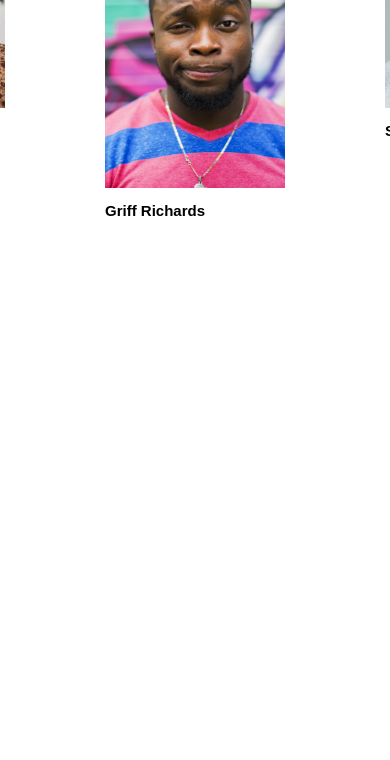
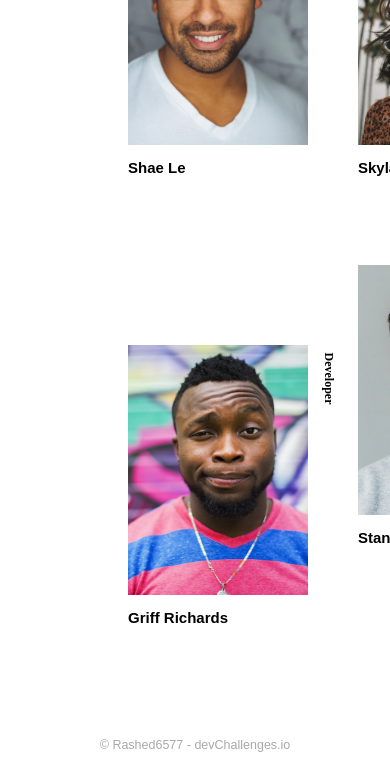
Before and after one commit to Rashed6577/my-team-page, a plain HTML site: page index.html in a window 390 px wide. Shown: the part 935-1695 px from the top of the page. Before the commit the page ends 1181 px from the top, so only its background shows below. Drawn offline with Linux system fonts and the light colour scheme.

Commit message:
added footer section

```diff
--- a/index.html
+++ b/index.html
@@ -35,8 +35,6 @@
                     <small>Tech Lead</small>
                 </h6>
             </div>
-        </div>
-        <div class="container">
             <div class="box" id="box4">
                 <img src="images/photo4.png" alt="" id="img4" class="img">
                 <h4 class="name">Skylah Lu</h4>
@@ -55,7 +53,7 @@
         </div>
     </main>
     <footer>
-
+        <small>&copy; Rashed6577 - devChallenges.io</small>
     </footer>
 </body>
 </html>
--- a/styles/style.css
+++ b/styles/style.css
@@ -22,9 +22,11 @@ header{
     font-size: 15px;
 }
 .container{
-    display: flex;
-    justify-content: center;
-    gap: 100px;
+    display: grid;
+    grid-template-columns: repeat(3, 1fr);
+    row-gap: 70px;
+    column-gap: 10px;
+    margin-left: 120px;
 }
 .box{
     position: relative;
@@ -55,3 +57,24 @@ header{
 #box2, #box5{
     margin-top: 80px;
 }
+footer{
+    color: #a9a9a9;
+    text-align: center;
+    margin-top: 90px;
+    font-family: 'Montserrat', sans-serif;
+    font-size: 15px;
+}
+@media screen and (max-width:576px) {
+    header{
+        flex-direction: column;
+        gap: 0;
+    }
+    .title{
+        margin-left: 0;
+        margin-bottom: 10px;
+    }
+    .container{
+        display: grid;
+        grid-template-columns: repeat(2, 1fr);
+    }
+}
```
